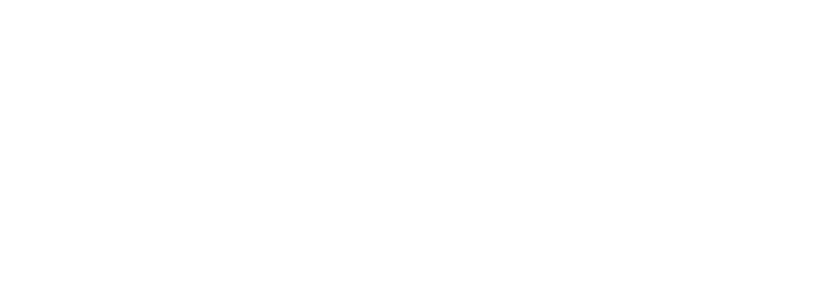
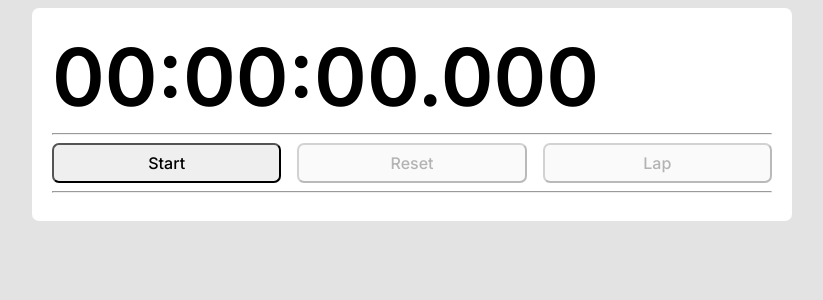
Before and after one commit to Shopify/eng-intern-assessment-react, a React app: page / in a window 1280 px wide. Shown: the top 300 px of the page, without its empty margins (228-1051 px from the left). Built offline with nearby package versions, Linux system fonts and the light colour scheme.

Commit message:
Displayed time and buttons with functionality and added styles

```diff
--- /dev/null
+++ b/src/App.css
@@ -0,0 +1,37 @@
+@import url('https://fonts.googleapis.com/css2?family=Inter:wght@400;500;600;700;800;900&display=swap');
+
+html {
+    background-color: #e3e3e3;
+}
+
+.container {
+    background-color: white;
+    font-family: 'Inter', sans-serif;
+    width: 45em;
+    margin-left: auto;
+    margin-right: auto;
+    padding: 20px;
+    border-radius: 7px;
+}
+
+h1 {
+    font-size: 5em;
+    width: fit-content;
+    font-weight: 600;
+    margin: 0;
+}
+
+.buttons {
+    display: grid;
+    grid-template-columns: repeat(3, 1fr);
+    gap: 1em;
+}
+
+button {
+    font-size: 1em;
+    font-family: 'Inter', sans-serif;
+    font-weight: 500;
+    border-radius: 7px;
+    padding-top: 0.5em;
+    padding-bottom: 0.5em;
+}
--- a/src/App.tsx
+++ b/src/App.tsx
@@ -1,7 +1,11 @@
-import React from 'react'
+import React from "react";
+import StopWatch from "./components/StopWatch";
+import "./App.css";
 
 export default function App() {
-    return(
-        <div></div>
-    )
+  return (
+    <div className="container">
+      <StopWatch />
+    </div>
+  );
 }
--- a/src/components/StopWatch.tsx
+++ b/src/components/StopWatch.tsx
@@ -1,7 +1,37 @@
-import React from 'react'
+import React from "react";
+import formatTime from "../utils/formatTime";
+import useStopWatch from "../hooks/useStopWatch";
+import StopWatchButton from "./StopWatchButton";
 
 export default function StopWatch() {
-    return(
-        <div></div>
-    )
+  const {
+    elapsedTime,
+    isRunning,
+    startStopWatch,
+    stopStopWatch,
+    resetStopWatch,
+    lapStopWatch,
+  } = useStopWatch();
+
+  return (
+    <>
+      <h1>{formatTime(elapsedTime)}</h1>
+      <hr></hr>
+      <div className="buttons">
+        {isRunning ? (
+          <StopWatchButton onClick={stopStopWatch}>Stop</StopWatchButton>
+        ) : (
+          <StopWatchButton onClick={startStopWatch}>Start</StopWatchButton>
+        )}
+        <StopWatchButton onClick={resetStopWatch} disabled={!isRunning}>
+          Reset
+        </StopWatchButton>
+
+        <StopWatchButton onClick={lapStopWatch} disabled={!isRunning}>
+          Lap
+        </StopWatchButton>
+      </div>
+      <hr></hr>
+    </>
+  );
 }
--- a/src/components/StopWatchButton.tsx
+++ b/src/components/StopWatchButton.tsx
@@ -1,7 +1,19 @@
-import React from 'react'
+import React from "react";
 
-export default function StopWatchButton() {
-    return(
-        <div></div>
-    )
+type ButtonProps = {
+  children: React.ReactNode;
+  onClick: () => void;
+  disabled?: boolean;
+};
+
+export default function StopWatchButton({
+  children,
+  onClick,
+  disabled,
+}: ButtonProps) {
+  return (
+    <button onClick={onClick} disabled={disabled}>
+      {children}
+    </button>
+  );
 }
```
